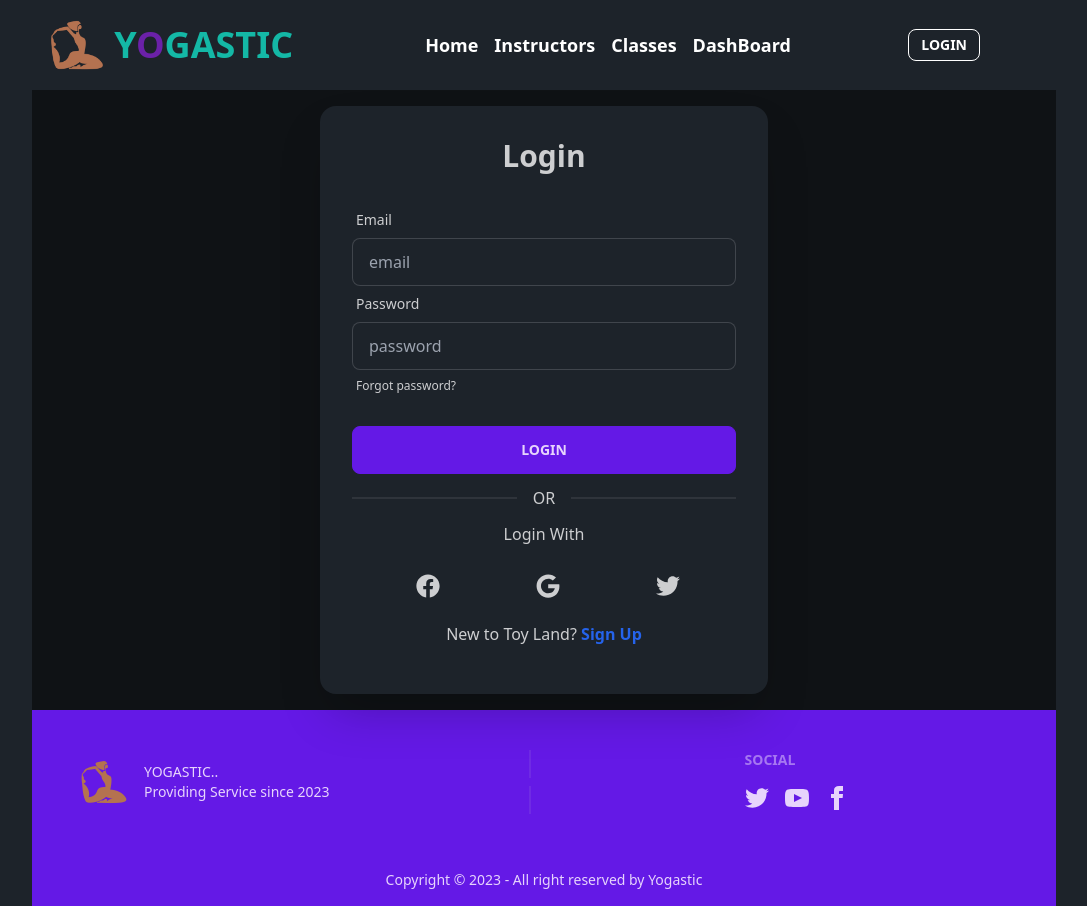
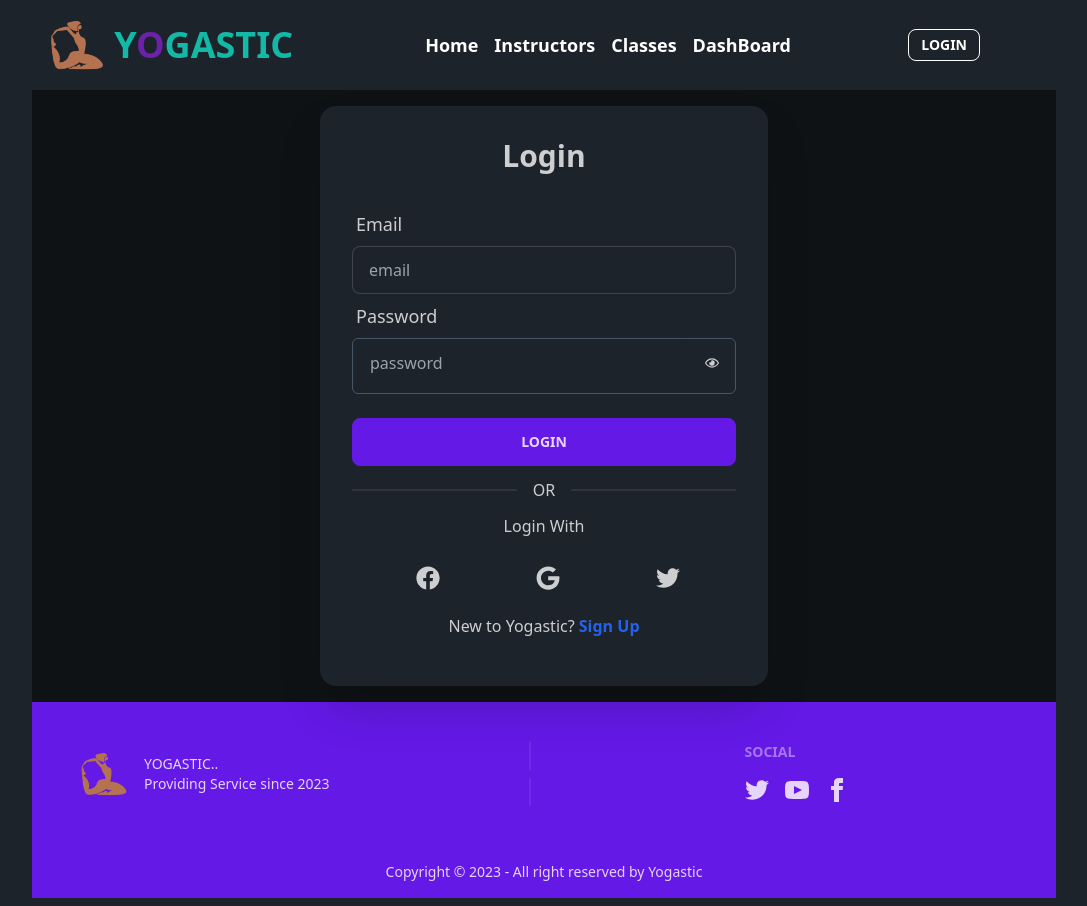
Before and after one commit to jahidcst/summer-camp-client, a React (Vite) app: page /login in a window 1280 px wide. Shown: the whole page, without its empty margins (96-1183 px from the left). Built offline with nearby package versions, Linux system fonts and the light colour scheme; no server answers.

Commit message:
show and hide icon

```diff
--- a/src/pages/Home/Banner/Banner.jsx
+++ b/src/pages/Home/Banner/Banner.jsx
@@ -33,7 +33,7 @@ const Banner = () => {
                         <p>Duis aute irure dolor in reprehenderit in volurate velit cillum <br /> nulla pariatur nostrud exercitation.</p>
 
                         <div className=''>
-                            <button className="btn btn-primary mr-5">Enroll Now</button>
+                            <button className="btn btn-outline mr-5">Enroll Now</button>
                         </div>
                     </div>
 
@@ -53,7 +53,7 @@ const Banner = () => {
                         <p>Duis aute irure dolor in reprehenderit in volurate velit cillum <br /> nulla pariatur nostrud exercitation.</p>
 
                         <div className=''>
-                            <button className="btn btn-primary mr-5">Enroll Now</button>
+                            <button className="btn btn-outline mr-5">Enroll Now</button>
                         </div>
                     </div>
 
@@ -73,7 +73,7 @@ const Banner = () => {
                         <p>Duis aute irure dolor in reprehenderit in volurate velit cillum <br />nulla pariatur nostrud exercitation.</p>
 
                         <div className=''>
-                            <button className="btn btn-primary mr-5">Enroll Now</button>
+                            <button className="btn btn-outline mr-5">Enroll Now</button>
                         </div>
                     </div>
 
--- a/src/pages/Home/Classes/PopularClasses.jsx
+++ b/src/pages/Home/Classes/PopularClasses.jsx
@@ -14,7 +14,7 @@ const PopularClasses = () => {
         <div className='my-16'>
             <div className='text-center mb-6 '>
                 <p className=' text-xl font-thin mb-2 text-purple-400 underline uppercase'>Our Popular Classes</p>
-                <h2 className='text-3xl font-serif font-light '>Practice Whereever You Want Whenever You Need
+                <h2 className='text-3xl font-serif font-light '>Practice Whereever You Want Whenever You Need!
                 </h2>
             </div>
 
--- a/src/pages/Login/Login.jsx
+++ b/src/pages/Login/Login.jsx
@@ -1,13 +1,19 @@
-import { useContext } from "react";
+import { useContext, useState } from "react";
 import { AuthContext } from "../../Provider/AuthProvider";
 import { Link, useLocation, useNavigate } from "react-router-dom";
-import { FaGoogle, FaFacebook, FaTwitter } from 'react-icons/fa';
+import { FaGoogle, FaFacebook, FaTwitter, FaRegEyeSlash, FaRegEye } from 'react-icons/fa';
 import { Helmet } from "react-helmet-async";
 import Swal from "sweetalert2";
 
 
 
 const Login = () => {
+    const [passwordType, setPasswordType] = useState("password");
+    const [passwordInput, setPasswordInput] = useState("");
+    const handlePasswordChange = (evnt) => {
+        setPasswordInput(evnt.target.value);
+    }
+
 
     const { signIn, google } = useContext(AuthContext)
 
@@ -37,6 +43,15 @@ const Login = () => {
 
         form.reset();
     }
+
+    const togglePassword = () => {
+        if (passwordType === "password") {
+            setPasswordType("text")
+            return;
+        }
+        setPasswordType("password")
+    }
+
     const handleGoogle = () => {
         google()
             .then(result => {
@@ -57,7 +72,7 @@ const Login = () => {
             </Helmet>
 
 
-            <div className="  bg-base-200">
+            <div className="  bg-base-200" >
                 <div className="hero-content flex-col">
 
                     <div className="card flex-shrink-0 w-full max-w-md shadow-2xl bg-base-100 ">
@@ -68,18 +83,24 @@ const Login = () => {
                             <form onSubmit={handleLogin}>
                                 <div className="form-control">
                                     <label className="label">
-                                        <span className="label-text">Email</span>
+                                        <span className="label-text text-lg">Email</span>
                                     </label>
                                     <input type="text" placeholder="email" name="email" className="input input-bordered" />
                                 </div>
+
                                 <div className="form-control">
                                     <label className="label">
-                                        <span className="label-text">Password</span>
+                                        <span className="label-text text-lg">Password</span>
                                     </label>
-                                    <input type="password" name="password" placeholder="password" className="input input-bordered" />
-                                    <label className="label">
-                                        <a href="#" className="label-text-alt link link-hover">Forgot password?</a>
-                                    </label>
+                                    <div className="flex border rounded-md border-slate-600">
+                                        <input type={passwordType} name="password" onChange={handlePasswordChange} value={passwordInput} placeholder="password"  className="input w-full"  />
+                                        <div className="">
+                                        <button className="input-md " onClick={togglePassword}>
+                                                {passwordType === "password" ? <FaRegEye></FaRegEye>  : <FaRegEyeSlash></FaRegEyeSlash>  }
+                                            </button>
+                                        </div>
+                                        </div>
+
                                 </div>
                                 <div className="form-control mt-6">
                                     <input className="btn btn-primary" type="submit" value="Login" />
@@ -94,7 +115,7 @@ const Login = () => {
                                     </div>
                                 </div>
                             </form>
-                            <p className="my-4 text-center">New to Toy Land? <Link className="text-blue-600 font-bold" to='/signup'>Sign Up</Link></p>
+                            <p className="my-4 text-center">New to Yogastic? <Link className="text-blue-600 font-bold" to='/signup'>Sign Up</Link></p>
                         </div>
                     </div>
                 </div>
```
